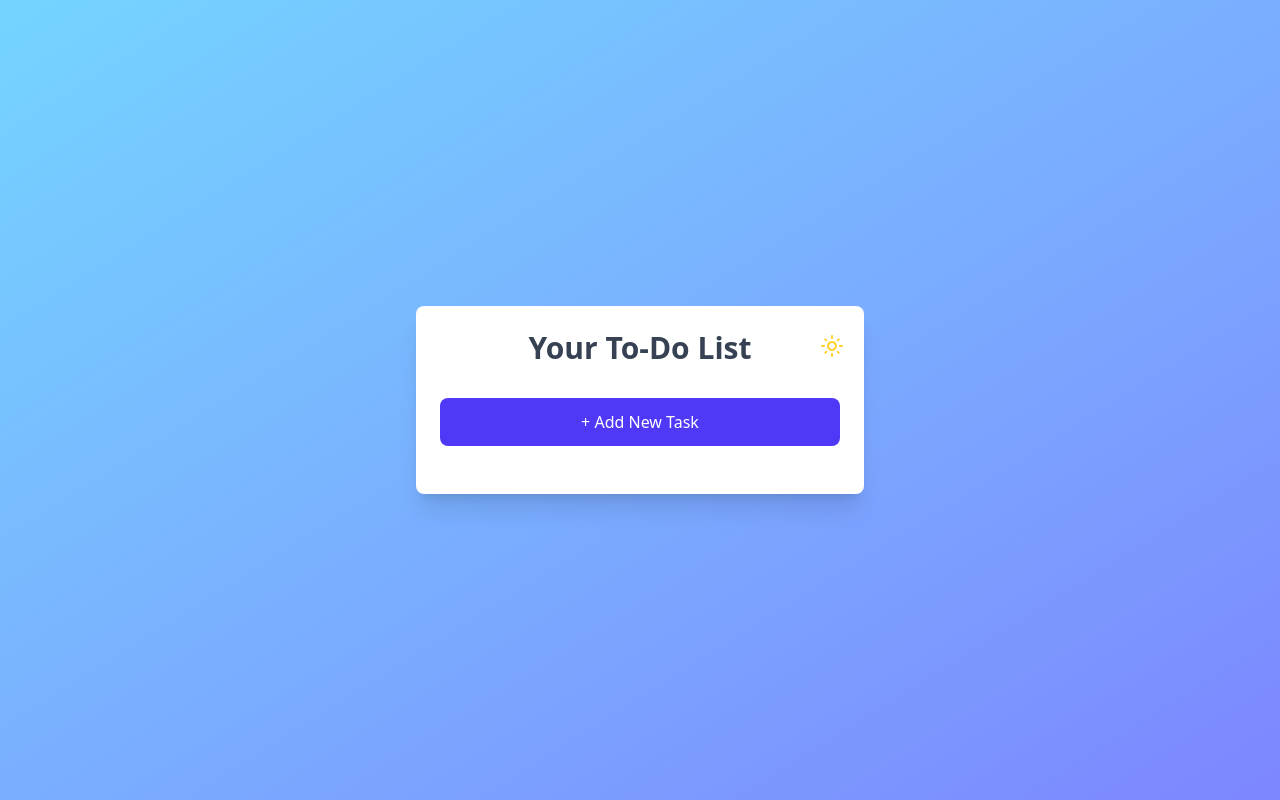
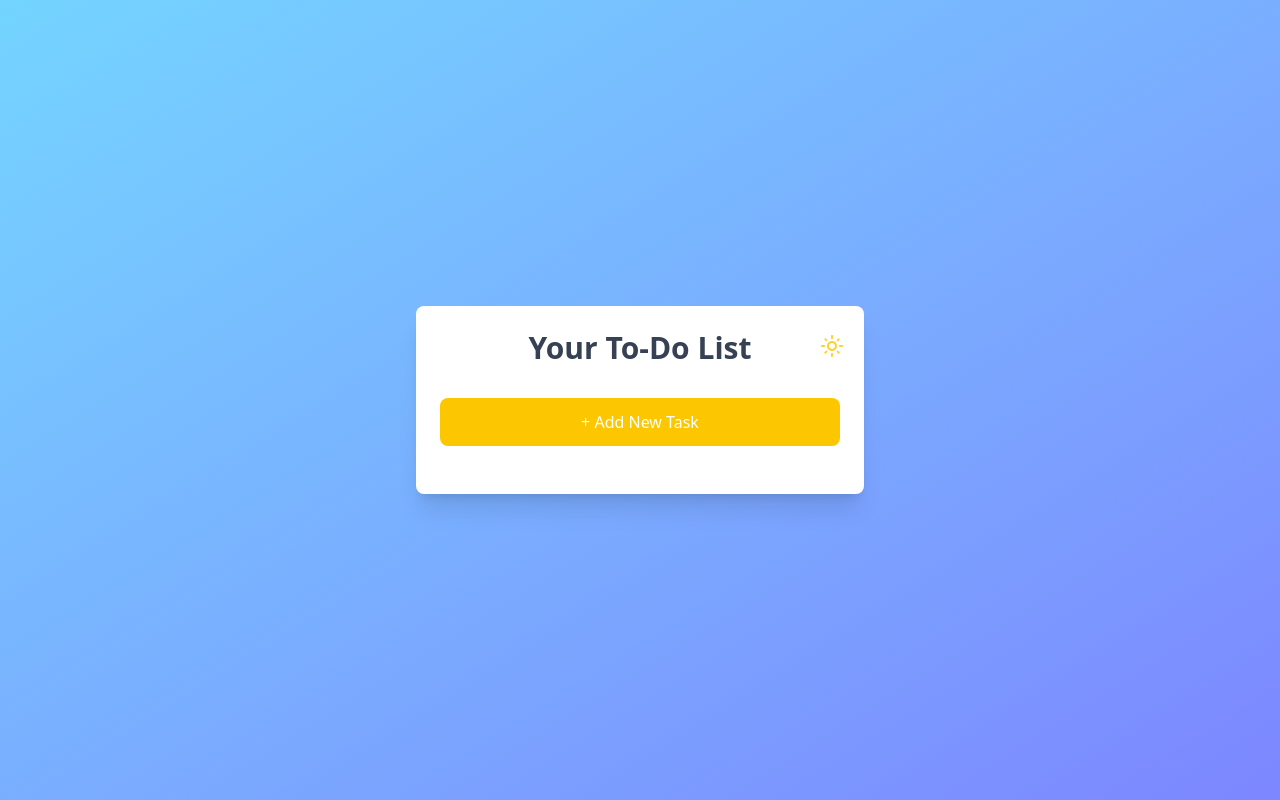
Before and after one commit to dipendrabhandariofficial/to-do-list, a React (Vite) app: page / in a window 1280 px wide. Built offline with nearby package versions, Linux system fonts and the light colour scheme.

Commit message:
color changed

```diff
--- a/src/App.jsx
+++ b/src/App.jsx
@@ -110,7 +110,7 @@ const App = () => {
 
         <button
           onClick={handleOpenAddTask}
-          className="bg-indigo-600 hover:bg-indigo-700 text-white w-full py-3 rounded-lg mb-6 font-medium transition duration-200"
+          className="bg-yellow-400  hover:bg-yellow-500 dark:bg-gray-700 dark:hover:bg-gray-800 dark:text-gray-300   text-white w-full py-3 rounded-lg mb-6 font-medium transition duration-200"
         >
           + Add New Task
         </button>
```
